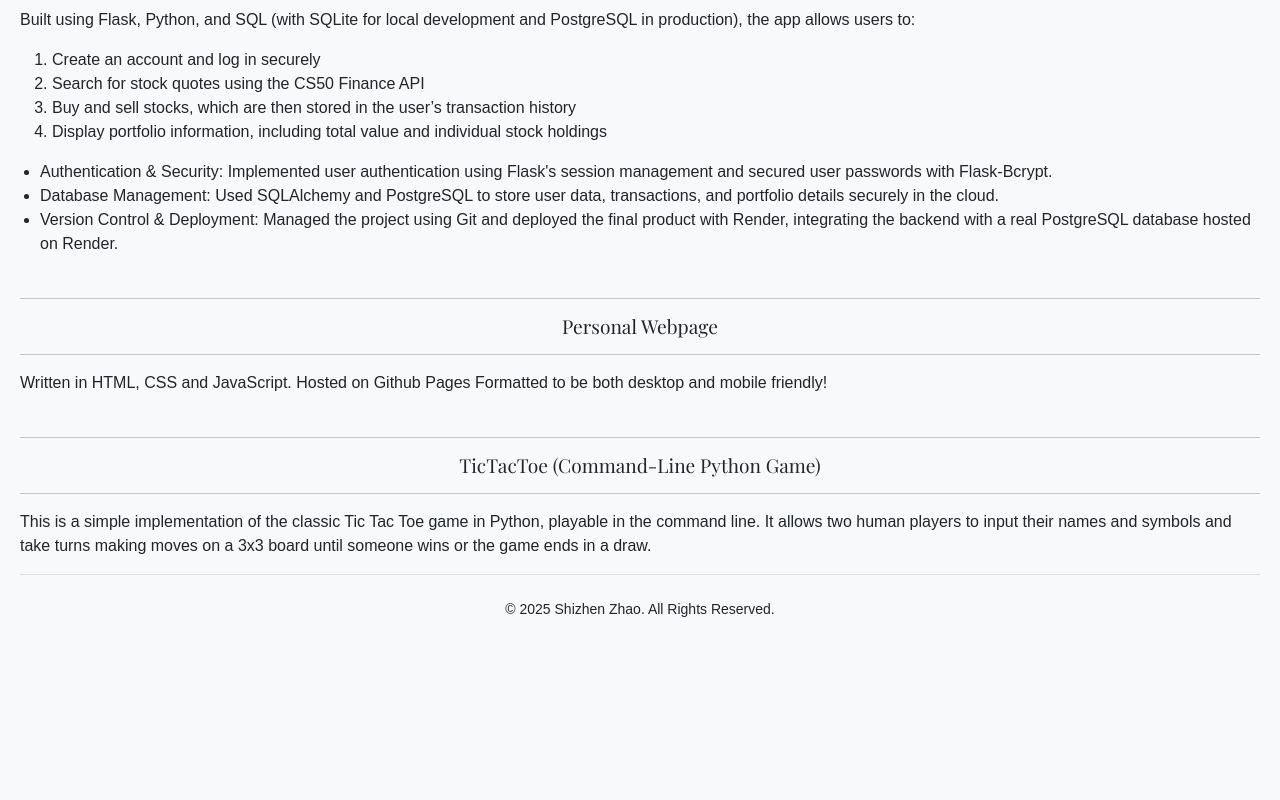
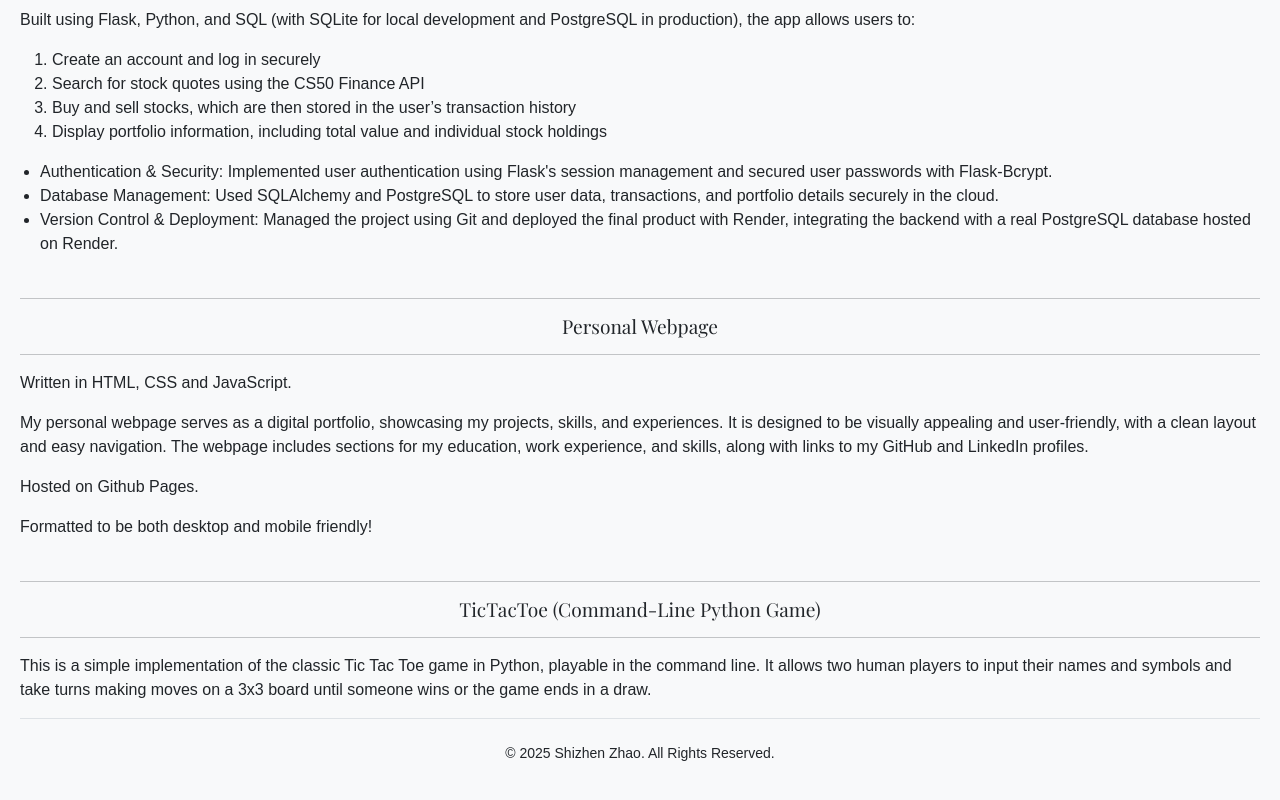
Before and after one commit to shiverin/shiverin.github.io, a plain HTML site: page home/project.html in a window 1280 px wide. Shown: the part 699-1499 px from the top of the page. Before the commit the page ends 1363 px from the top, so only its background shows below. Drawn offline with nearby package versions, Linux system fonts and the light colour scheme.

Commit message:
Initial commit

```diff
--- a/home/project.html
+++ b/home/project.html
@@ -34,7 +34,7 @@
             <div class="progrid">
                 <div class="progrid-item">
                     <hr>
-                    <h4>PDFILEdit</h4>
+                    <h4 href="https://github.com/shiverin/PDFILEdit">PDFILEdit</h4>
                     <hr>
                     <p>PDFILEdit is a Flask-based web application developed as my CS50x final project to tackle the common frustrations of PDF editing faced by students and professionals. It offers a clean, ad-free, browser-based solution that supports multiple PDF tasks in one place—making it easy to merge, sign, extract, convert, and compress PDFs without switching tools. Users can upload PDF files which are stored in secure, session-specific directories to ensure privacy and scalability. The system dynamically adapts to user input: single PDFs enable functions like signing, page extraction, and conversion, while multiple uploads activate the merge and ZIP features. All actions are integrated into a smooth UI/UX that preserves file visibility across different app routes.
 
@@ -60,7 +60,7 @@
 
                 <div class="progrid-item">
                     <hr>
-                    <h4>CS50 Finance</h4>
+                    <h4 href="https://github.com/shiverin/finance">CS50 Finance</h4>
                     <hr>
                     <p>Built using Flask, Python, and SQL (with SQLite for local development and PostgreSQL in production), the app allows users to:</p>
                     <ol>
@@ -79,16 +79,17 @@
 
                 <div class="progrid-item">
                     <hr>
-                    <h4>Personal Webpage</h4>
+                    <h4 href="/home">Personal Webpage</h4>
                     <hr>
-                    <p>Written in HTML, CSS and JavaScript.
-                    Hosted on Github Pages
-                    Formatted to be both desktop and mobile friendly!</p>
+                    <p>Written in HTML, CSS and JavaScript.</p>
+                    <p>My personal webpage serves as a digital portfolio, showcasing my projects, skills, and experiences. It is designed to be visually appealing and user-friendly, with a clean layout and easy navigation. The webpage includes sections for my education, work experience, and skills, along with links to my GitHub and LinkedIn profiles.
+                    <p>Hosted on Github Pages.</p>
+                    <p>Formatted to be both desktop and mobile friendly!</p>
                 </div>
 
                 <div class="progrid-item">
                     <hr>
-                    <h4>TicTacToe (Command-Line Python Game)</h4>
+                    <h4 href="https://github.com/shiverin/TicTacToe">TicTacToe (Command-Line Python Game)</h4>
                     <hr>
                     <p>This is a simple implementation of the classic Tic Tac Toe game in Python, playable in the command line. It allows two human players to input their names and symbols and take turns making moves on a 3x3 board until someone wins or the game ends in a draw.</p>
                 </div>
```
Also changed, not shown: home/exp.html (+3 -3 lines).
